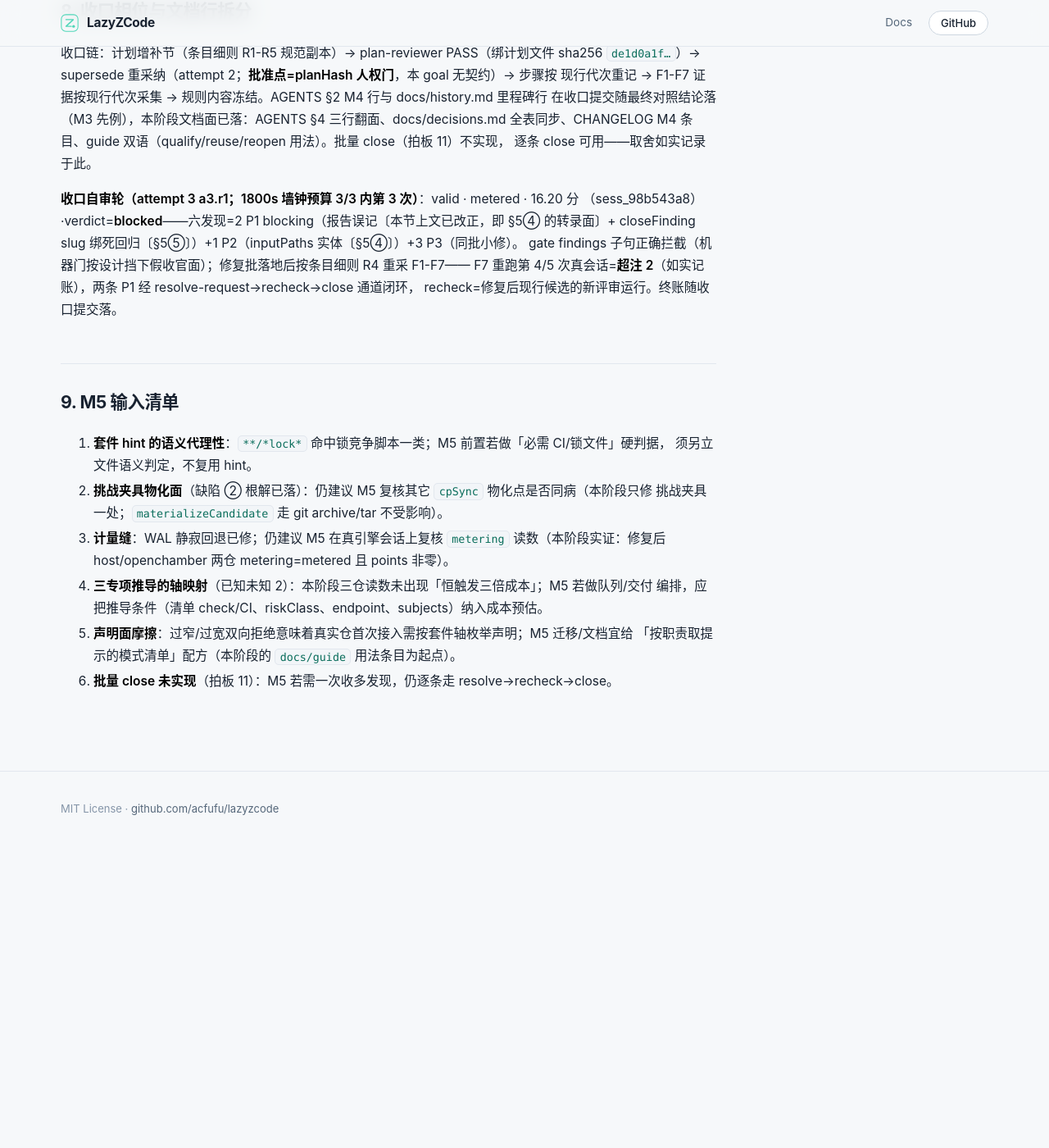
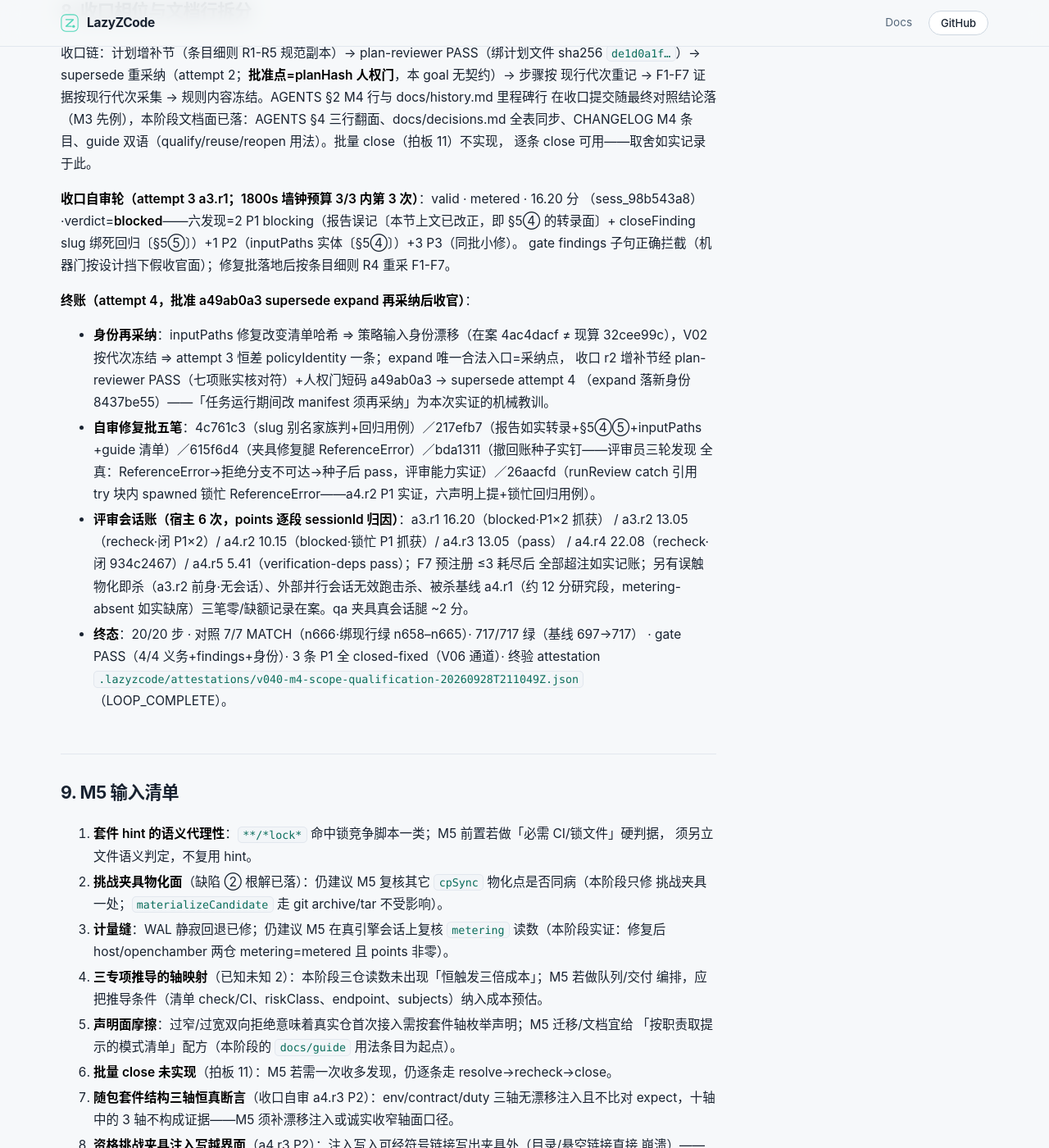
Before and after one commit to Acfufu/lazyzcode, a Jekyll site: the page built from docs/spikes/v040-m4-report.md, in a window 1280 px wide and 1400 px high, scrolled down 5405 px. Shown: the whole window at 82% size. Built offline with Jekyll 4.4.1, drawn with Linux system fonts in a browser that asks for light colours; our own code applies the rules of GitHub Pages for plain Markdown files; before the commit the page ends 6451 px from its top, so only the background shows below that; some of the changed text lies outside the part shown.

Commit message:
chore(v040-m4): 收口——LOOP_COMPLETE（20/20 · 对照 7/7 MATCH · 717/717）：AGENTS §2 M4 收官行（M0–M3 从句压缩回预算 12280/12288）+history 里程碑+报告终账（自审五笔修复批/评审会话账/M5 输入补录）
Lzy-Attestation: cda1bc95e09771f5130986de48890d9eb6a94734d7e778cab39e51319483fa30

Goal: v040-m4-scope-qualification#N11

```diff
--- a/docs/spikes/v040-m4-report.md
+++ b/docs/spikes/v040-m4-report.md
@@ -123,9 +123,26 @@ zpigeon-ios `08ebd3ea`。
 **收口自审轮（attempt 3 a3.r1；1800s 墙钟预算 3/3 内第 3 次）**：valid · metered · 16.20 分
 （sess_98b543a8）·verdict=**blocked**——六发现=2 P1 blocking（报告误记〔本节上文已改正，即 §5④
 的转录面〕+ closeFinding slug 绑死回归〔§5⑤〕）+1 P2（inputPaths 实体〔§5④〕）+3 P3（同批小修）。
-gate findings 子句正确拦截（机器门按设计挡下假收官面）；修复批落地后按条目细则 R4 重采 F1-F7——
-F7 重跑第 4/5 次真会话=**超注 2**（如实记账），两条 P1 经 resolve-request→recheck→close 通道闭环，
-recheck=修复后现行候选的新评审运行。终账随收口提交落。
+gate findings 子句正确拦截（机器门按设计挡下假收官面）；修复批落地后按条目细则 R4 重采 F1-F7。
+
+**终账（attempt 4，批准 a49ab0a3 supersede expand 再采纳后收官）**：
+
+- **身份再采纳**：inputPaths 修复改变清单哈希 ⇒ 策略输入身份漂移（在案 4ac4dacf ≠ 现算
+  32cee99c），V02 按代次冻结 ⇒ attempt 3 恒差 policyIdentity 一条；expand 唯一合法入口=采纳点，
+  收口 r2 增补节经 plan-reviewer PASS（七项账实核对符）+人权门短码 a49ab0a3 → supersede attempt 4
+  （expand 落新身份 8437be55）——「任务运行期间改 manifest 须再采纳」为本次实证的机械教训。
+- **自审修复批五笔**：4c761c3（slug 别名家族判+回归用例）／217efb7（报告如实转录+§5④⑤+inputPaths
+  +guide 清单）／615f6d4（夹具修复腿 ReferenceError）／bda1311（撤回账种子实钉——评审员三轮发现
+  全真：ReferenceError→拒绝分支不可达→种子后 pass，评审能力实证）／26aacfd（runReview catch 引用
+  try 块内 spawned 锁忙 ReferenceError——a4.r2 P1 实证，六声明上提+锁忙回归用例）。
+- **评审会话账（宿主 6 次，points 逐段 sessionId 归因）**：a3.r1 16.20（blocked·P1×2 抓获）
+  / a3.r2 13.05（recheck·闭 P1×2）/ a4.r2 10.15（blocked·锁忙 P1 抓获）/ a4.r3 13.05（pass）
+  / a4.r4 22.08（recheck·闭 934c2467）/ a4.r5 5.41（verification-deps pass）；F7 预注册 ≤3 耗尽后
+  全部超注如实记账；另有误触物化即杀（a3.r2 前身·无会话）、外部并行会话无效跑击杀、被杀基线
+  a4.r1（约 12 分研究段，metering-absent 如实缺席）三笔零/缺额记录在案。qa 夹具真会话腿 ~2 分。
+- **终态**：20/20 步 · 对照 7/7 MATCH（n666·绑现行绿 n658–n665）· 717/717 绿（基线 697→717）
+  · gate PASS（4/4 义务+findings+身份）· 3 条 P1 全 closed-fixed（V06 通道）· 终验 attestation
+  `.lazyzcode/attestations/v040-m4-scope-qualification-20260928T211049Z.json`（LOOP_COMPLETE）。
 
 ## 9. M5 输入清单
 
@@ -140,3 +157,10 @@ recheck=修复后现行候选的新评审运行。终账随收口提交落。
 5. **声明面摩擦**：过窄/过宽双向拒绝意味着真实仓首次接入需按套件轴枚举声明；M5 迁移/文档宜给
    「按职责取提示的模式清单」配方（本阶段的 `docs/guide` 用法条目为起点）。
 6. **批量 close 未实现**（拍板 11）：M5 若需一次收多发现，仍逐条走 resolve→recheck→close。
+7. **随包套件结构三轴恒真断言**（收口自审 a4.r3 P2）：env/contract/duty 三轴无漂移注入且不比对
+   expect，十轴中的 3 轴不构成证据——M5 须补漂移注入或诚实收窄轴面口径。
+8. **资格挑战夹具注入写越界面**（a4.r3 P2）：注入写入可经符号链接写出夹具外（目录/悬空链接直接
+   崩溃）——与缺陷 ② 同族，根解归 M5 物化面复核。
+9. **验证面自动化缺口**（a4.r5 P3）：docs 断链/锚点检查未接入 CI 与 check 清单；m4-scope-harness
+   无失败出口（退化环境仍 exit 0）；gate 复用腿结构身份不含 env 轴（与满足条件串字面一致，env 只
+   在 qualify/reuse 时点判）——三条如实入账随 M5 处置。
```
Also changed, not shown: AGENTS.md (+3 -3 lines), docs/history.md (+1 -0 lines).
